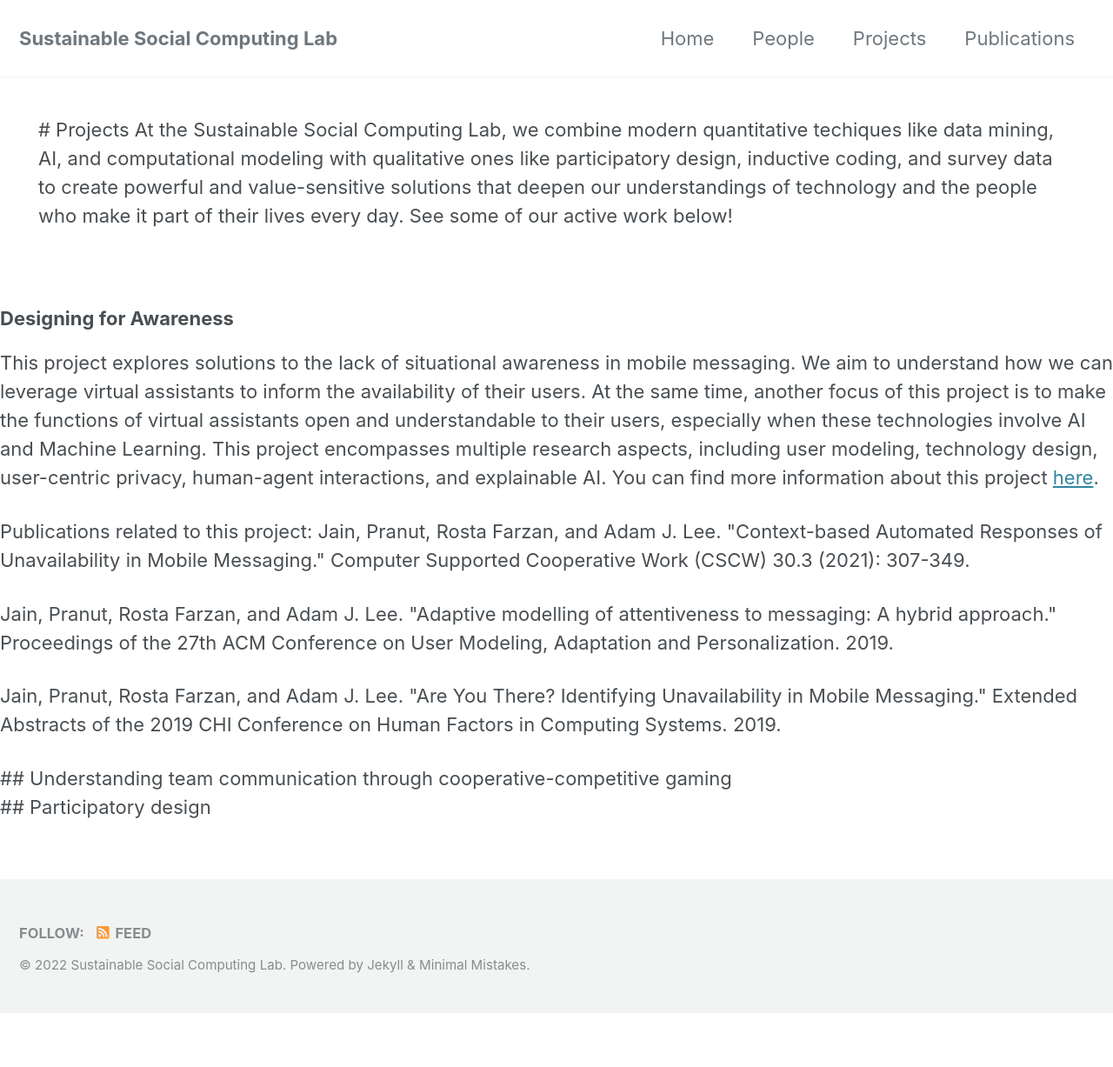
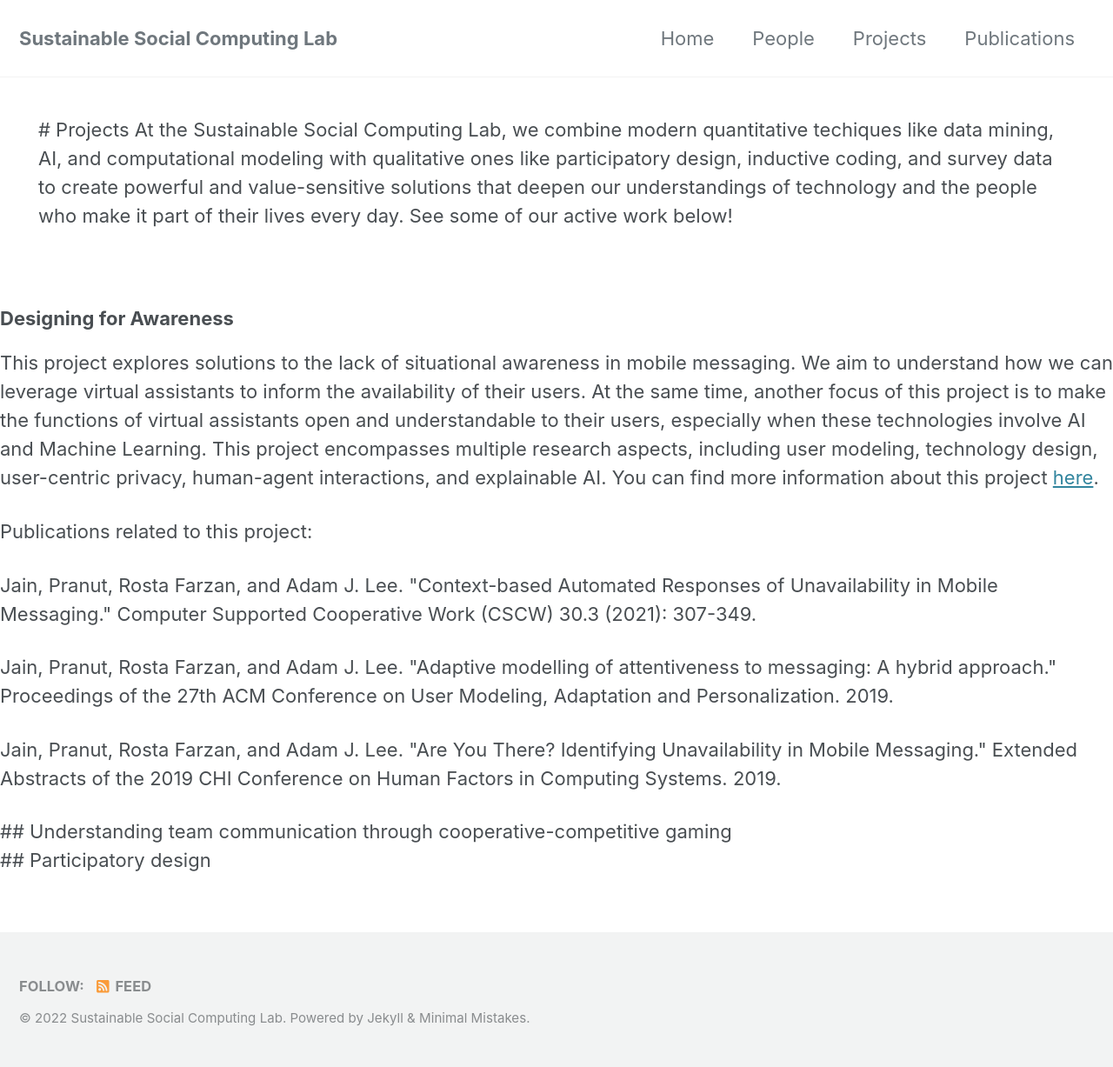
Before and after one commit to SSC-Pitt/SSC-Pitt.github.io, a Jekyll site: the page built from _pages/projects.md, in a window 1280 px wide. Shown: the whole page at 87% size. Built offline with Jekyll 4.4.1, drawn with Linux system fonts in a browser that asks for light colours; cached includes are drawn as plain includes; nearby versions of some CDN libraries; our own code applies the rules of GitHub Pages for plain Markdown files; before the commit the page ends 1165 px from its top, so only the background shows below that.

Commit message:
Update projects.md

```diff
--- a/_pages/projects.md
+++ b/_pages/projects.md
@@ -18,9 +18,8 @@ permalink: /projects.html
 
         You can find more information about this project <a href="https://people.cs.pitt.edu/~pranut/messaging_study/index.html">here</a>.</p>
 
-
-    <p class="info">Publications related to this project:
-    Jain, Pranut, Rosta Farzan, and Adam J. Lee. "Context-based Automated Responses of Unavailability in Mobile Messaging." Computer Supported Cooperative Work (CSCW) 30.3             (2021): 307-349.</p>
+    <p class="info">Publications related to this project:</p>
+    <p class="info"> Jain, Pranut, Rosta Farzan, and Adam J. Lee. "Context-based Automated Responses of Unavailability in Mobile Messaging." Computer Supported Cooperative Work (CSCW) 30.3 (2021): 307-349.</p>
 
     <p class="info">Jain, Pranut, Rosta Farzan, and Adam J. Lee. "Adaptive modelling of attentiveness to messaging: A hybrid approach." Proceedings of the 27th ACM Conference on       User Modeling, Adaptation and Personalization. 2019.</p>
 
```
